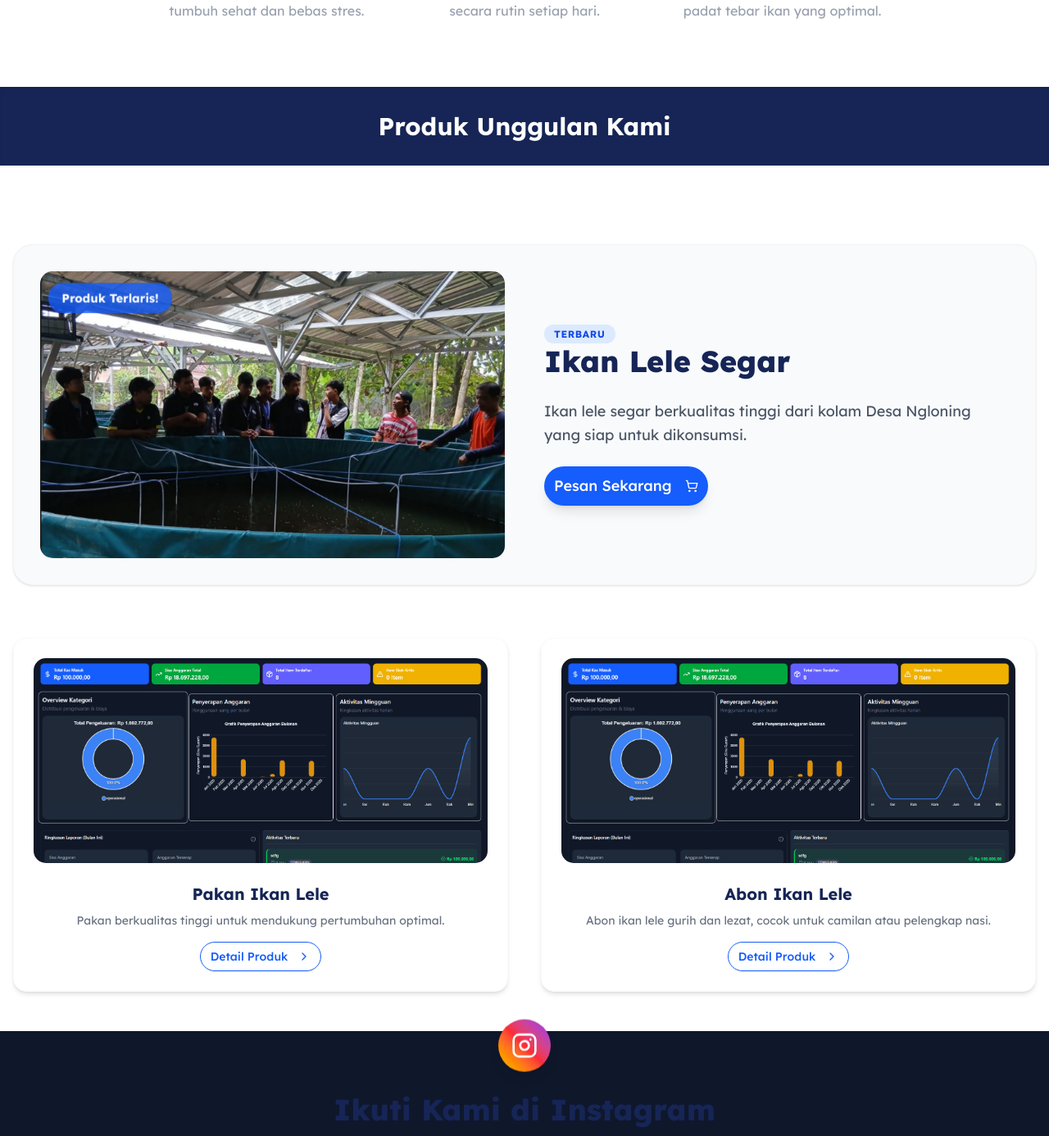
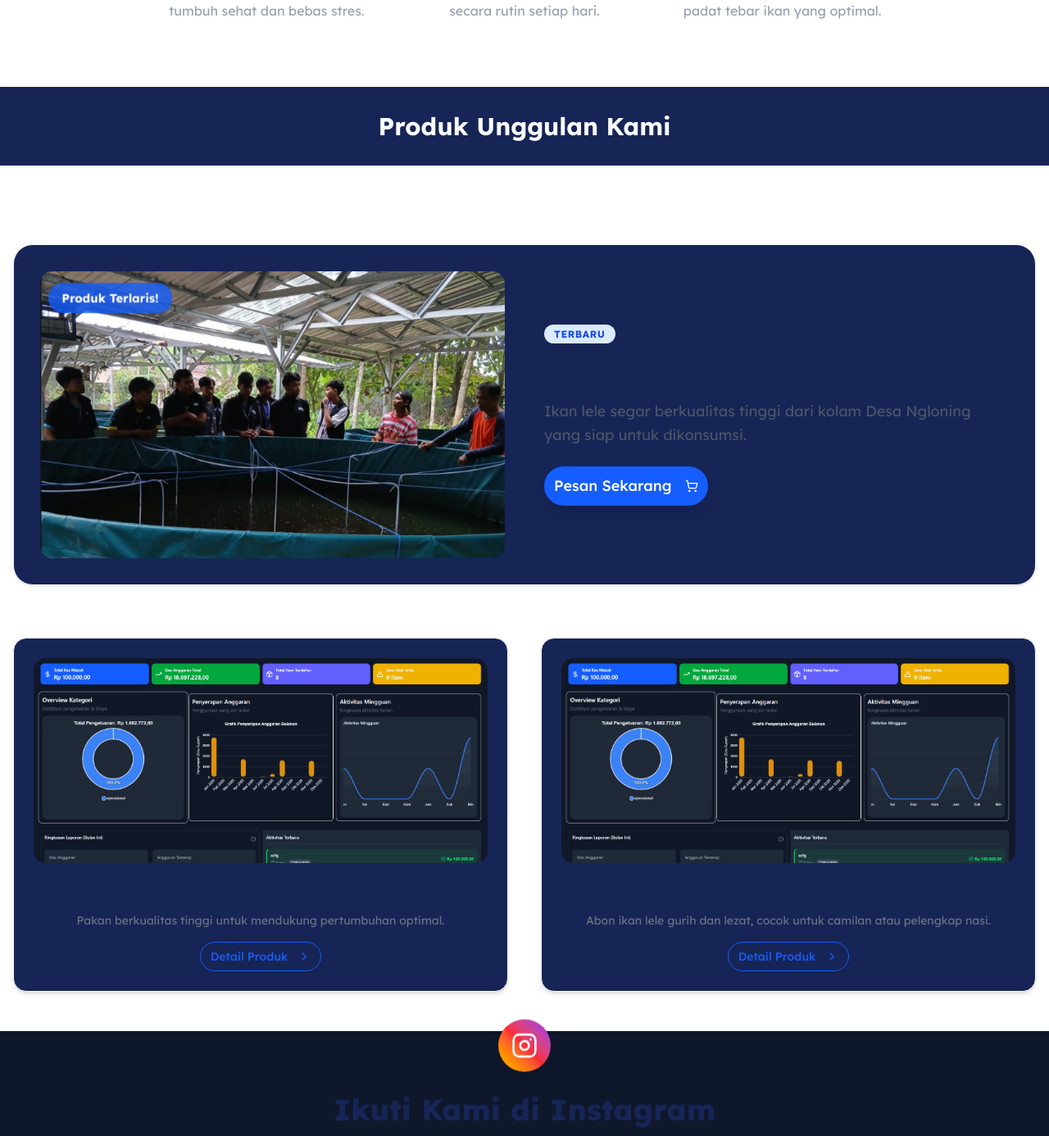
Before and after one commit to cardinaldeacre/KKN-Freshwater-Fish-Farm-Website, a React (Vite) app: page / in a window 1280 px wide. Shown: the part 1859-3245 px from the top of the page at 82% size. Built offline with nearby package versions, Linux system fonts and the light colour scheme; a web font is replaced by a local one.

Commit message:
fix background color

```diff
--- a/src/components/Products.jsx
+++ b/src/components/Products.jsx
@@ -36,7 +36,7 @@ export default function Products() {
             </div>
 
             <div className="container mx-auto px-4 py-12">
-                <div className="flex flex-col lg:flex-row items-center gap-12 bg-slate-50 dark:bg-slate-900 rounded-3xl p-8 mb-16 shadow-sm border border-slate-100 dark:border-blue-900/30">
+                <div className="flex flex-col lg:flex-row items-center gap-12 bg-blue-950 rounded-3xl p-8 mb-16 shadow-sm border border-slate-100 dark:border-blue-900/30">
                     <div className="w-full lg:w-1/2 flex justify-center">
                         <TiltedCard
                             imageSrc={products[0].image}
@@ -78,7 +78,7 @@ export default function Products() {
 
                 <div className="grid grid-cols-1 sm:grid-cols-2 lg:grid-cols-2 gap-10">
                     {products.slice(1).map((product, index) => (
-                        <div key={index} className="flex flex-col items-center bg-white dark:bg-slate-800 p-6 rounded-2xl shadow-md border border-gray-50 dark:border-blue-900/20 group">
+                        <div key={index} className="flex flex-col items-center bg-blue-950 p-6 rounded-2xl shadow-md border border-gray-50 dark:border-blue-900/20 group">
                             <div className="w-full mb-6">
                                 <TiltedCard
                                     imageSrc={product.image}
```
